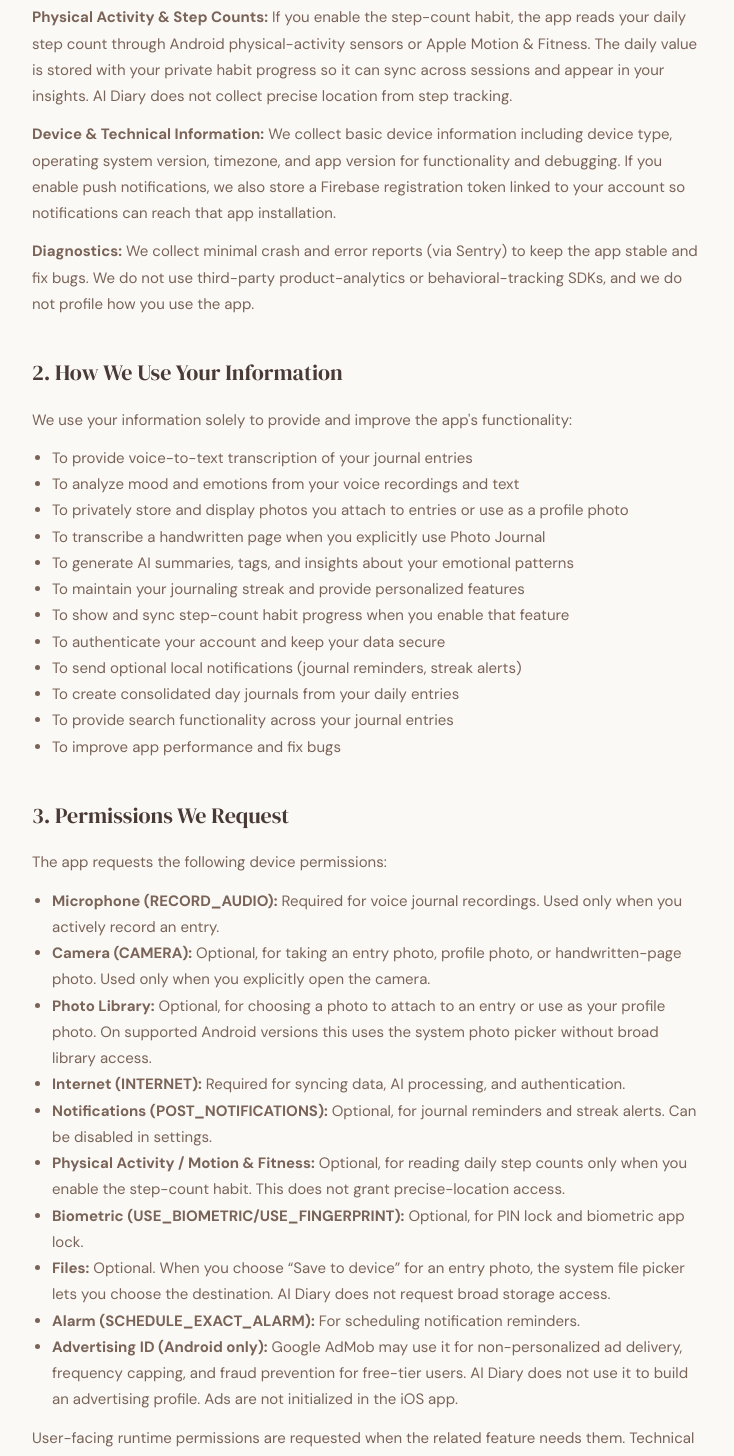
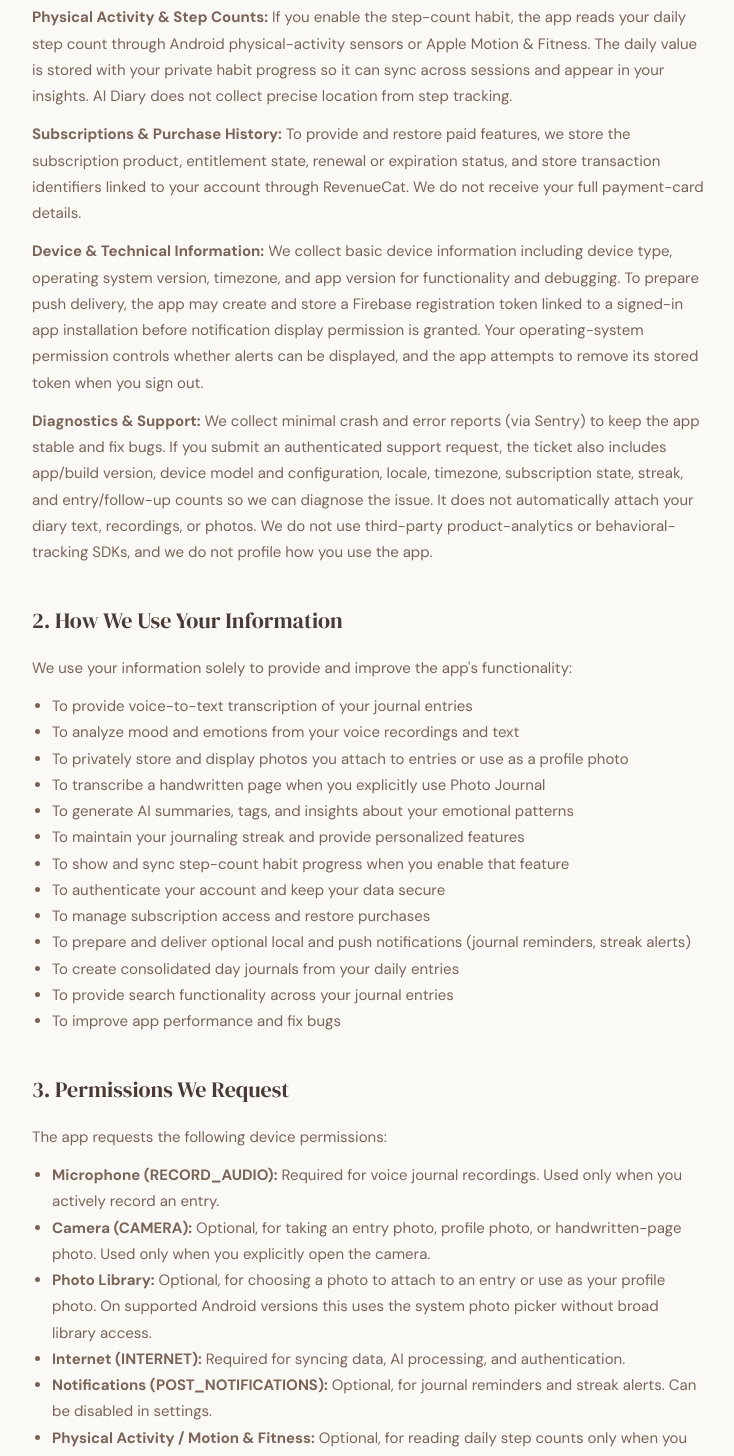
Before and after one commit to mubarismubi/aidiary-landing, a Next.js app: page /privacy in a window 1280 px wide. Shown: the part 1100-2556 px from the top of the page, without its empty margins (272-1006 px from the left). Built offline with nearby package versions, Linux system fonts and the light colour scheme.

Commit message:
Update privacy disclosures for release

```diff
--- a/src/app/privacy/page.tsx
+++ b/src/app/privacy/page.tsx
@@ -48,8 +48,9 @@ export default function PrivacyPage() {
             <p><strong>Camera, Photo Library & Uploaded Photos:</strong> You may choose a photo from your library or take one with the camera to attach to an entry, use as your profile photo, or submit through Photo Journal to read a handwritten diary page. Entry photos and profile photos are resized and compressed on your device, with EXIF/GPS metadata removed, before being stored in private Cloudflare R2 storage. Regular entry attachments and profile photos are not sent to Gemini. Only a photo you explicitly submit through Photo Journal is sent to Gemini for the requested handwriting and mood analysis. Camera and photo-library access can be revoked in your device settings.</p>
             <p><strong>Mood & Emotion Data:</strong> Our AI analyzes your voice tone and words to detect emotions and mood patterns. This includes emotion scores, sentiment analysis, and mood classifications. This data is stored with your journal entries to provide mood tracking and insights.</p>
             <p><strong>Physical Activity & Step Counts:</strong> If you enable the step-count habit, the app reads your daily step count through Android physical-activity sensors or Apple Motion &amp; Fitness. The daily value is stored with your private habit progress so it can sync across sessions and appear in your insights. AI Diary does not collect precise location from step tracking.</p>
-            <p><strong>Device & Technical Information:</strong> We collect basic device information including device type, operating system version, timezone, and app version for functionality and debugging. If you enable push notifications, we also store a Firebase registration token linked to your account so notifications can reach that app installation.</p>
-            <p><strong>Diagnostics:</strong> We collect minimal crash and error reports (via Sentry) to keep the app stable and fix bugs. We do not use third-party product-analytics or behavioral-tracking SDKs, and we do not profile how you use the app.</p>
+            <p><strong>Subscriptions & Purchase History:</strong> To provide and restore paid features, we store the subscription product, entitlement state, renewal or expiration status, and store transaction identifiers linked to your account through RevenueCat. We do not receive your full payment-card details.</p>
+            <p><strong>Device & Technical Information:</strong> We collect basic device information including device type, operating system version, timezone, and app version for functionality and debugging. To prepare push delivery, the app may create and store a Firebase registration token linked to a signed-in app installation before notification display permission is granted. Your operating-system permission controls whether alerts can be displayed, and the app attempts to remove its stored token when you sign out.</p>
+            <p><strong>Diagnostics & Support:</strong> We collect minimal crash and error reports (via Sentry) to keep the app stable and fix bugs. If you submit an authenticated support request, the ticket also includes app/build version, device model and configuration, locale, timezone, subscription state, streak, and entry/follow-up counts so we can diagnose the issue. It does not automatically attach your diary text, recordings, or photos. We do not use third-party product-analytics or behavioral-tracking SDKs, and we do not profile how you use the app.</p>
           </Section>
 
           <Section title="2. How We Use Your Information">
@@ -63,7 +64,8 @@ export default function PrivacyPage() {
               <li>To maintain your journaling streak and provide personalized features</li>
               <li>To show and sync step-count habit progress when you enable that feature</li>
               <li>To authenticate your account and keep your data secure</li>
-              <li>To send optional local notifications (journal reminders, streak alerts)</li>
+              <li>To manage subscription access and restore purchases</li>
+              <li>To prepare and deliver optional local and push notifications (journal reminders, streak alerts)</li>
               <li>To create consolidated day journals from your daily entries</li>
               <li>To provide search functionality across your journal entries</li>
               <li>To improve app performance and fix bugs</li>
@@ -82,7 +84,7 @@ export default function PrivacyPage() {
               <li><strong>Biometric (USE_BIOMETRIC/USE_FINGERPRINT):</strong> Optional, for PIN lock and biometric app lock.</li>
               <li><strong>Files:</strong> Optional. When you choose &ldquo;Save to device&rdquo; for an entry photo, the system file picker lets you choose the destination. AI Diary does not request broad storage access.</li>
               <li><strong>Alarm (SCHEDULE_EXACT_ALARM):</strong> For scheduling notification reminders.</li>
-              <li><strong>Advertising ID (Android only):</strong> Google AdMob may use it for non-personalized ad delivery, frequency capping, and fraud prevention for free-tier users. AI Diary does not use it to build an advertising profile. Ads are not initialized in the iOS app.</li>
+              <li><strong>Advertising ID (Android only):</strong> Google AdMob may use it for non-personalized ad delivery, frequency capping, and fraud prevention for free-tier users. AI Diary does not use it to build an advertising profile. The ads SDK is not included or initialized in the iOS app.</li>
             </ul>
             <p>User-facing runtime permissions are requested when the related feature needs them. Technical permissions such as internet access do not show a runtime prompt. You can revoke optional camera, photo-library, microphone, notification, or biometric access through your device settings.</p>
           </Section>
@@ -138,7 +140,7 @@ export default function PrivacyPage() {
               <li><strong>Habit and step progress:</strong> Account deletion also removes stored habit logs, including any step-count values</li>
               <li><strong>Request data deletion:</strong> Contact us at mubarisfly@gmail.com and we will delete all your data within 30 days</li>
             </ul>
-            <p>Deletion removes the data and your ability to access it from the live account immediately, and requests deletion of associated stored files at the same time. Backups may retain deleted data for up to 30 days before being purged.</p>
+            <p>Deletion removes the data and your ability to access it from the live account immediately. Associated audio and image object keys are placed in a server-only durable deletion queue in the same database transaction, and a scheduled worker retries failed storage removals until each object is gone. Completed deletion-job metadata is retained for up to seven days for operational verification. Backups may retain deleted data for up to 30 days before being purged.</p>
           </Section>
 
           <Section title="8. Your Rights (GDPR & Global Privacy Rights)">
@@ -164,7 +166,7 @@ export default function PrivacyPage() {
               <li>Inactivity reminders (after extended periods without journaling)</li>
               <li>Follow-up reflections and replies to support requests</li>
             </ul>
-            <p>You can turn notification categories off in AI Diary or disable notifications in your device settings. Notification delivery uses a Firebase registration token; journal content is not used for third-party advertising.</p>
+            <p>You can turn notification categories off in AI Diary or disable notifications in your device settings. AI Diary may register the signed-in app installation with Firebase before display permission is granted so push delivery is ready if you enable it; the operating-system permission controls whether alerts are shown. Journal content is not used for third-party advertising.</p>
           </Section>
 
           <Section title="10. Children&apos;s Privacy">
@@ -172,8 +174,10 @@ export default function PrivacyPage() {
           </Section>
 
           <Section title="11. Advertising">
-            <p>On Android, the free tier may display ads through Google AdMob. Pro and trial users see no ads, and ads are not initialized in the iOS app. Android ads are <strong>non-personalized</strong>:</p>
+            <p>On Android, the free tier may display ads through Google AdMob. Pro and trial users see no ads, and the ads SDK is not included or initialized in the iOS app. Android ads are <strong>non-personalized</strong>:</p>
             <ul style={{ paddingLeft: 20, listStyle: "disc" }}>
+              <li>Where required, Google User Messaging Platform presents advertising privacy choices before AI Diary requests an ad, and checks whether ads may be requested</li>
+              <li>When required by the applicable consent message, you can revisit or withdraw those choices from Settings &gt; Ad privacy choices</li>
               <li>We do not use your Advertising ID to track you across apps or build an advertising profile</li>
               <li>Ads are contextual, not based on your behavior or personal data — your journal content is never used for advertising</li>
               <li>AdMob may access the device Advertising ID for basic functions such as frequency capping and fraud prevention; you can reset or limit it via Settings &gt; Google &gt; Ads</li>
```
